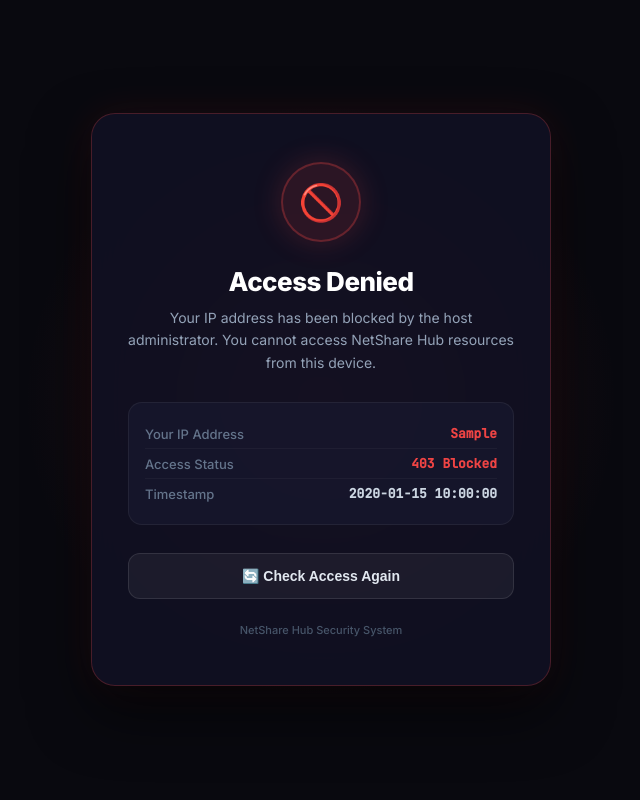
After one commit to samiulhaquereal/NetShare-Hub, a Flask app: template templates/blocked.html in a window 1280 px wide. The commit adds this page. Shown: the whole page, without its empty margins (319-959 px from the left). Run offline with Flask 3, Linux system fonts and the light colour scheme; the template is opened without the code that fills it: most values are stand-ins (such as "Sample title", 1, 10 or a date in 2020); parts of the project's set-up code (start-up, migrations or seed data) failed here and were passed over; some libraries are stand-ins or nearby versions.

Commit message:
feat: Add professional HTML Access Denied page for blocked IPs

```diff
--- a/server.py
+++ b/server.py
@@ -377,7 +377,10 @@ def security_middleware():
 
     # 1. IP Block check
     if ip in _blocked_ips and not request.path.startswith("/static"):
-        return jsonify({"error": "Access Denied: Your IP address has been blocked by host.", "blocked": True}), 403
+        if request.path.startswith("/api/") or request.headers.get("Accept") == "application/json":
+            return jsonify({"error": "Access Denied: Your IP address has been blocked by host.", "blocked": True}), 403
+        s_time = datetime.datetime.now().strftime("%Y-%m-%d %H:%M:%S")
+        return render_template("blocked.html", ip=ip, server_time=s_time), 403
 
     # 2. PIN Protection check
     if SERVER_PIN:
--- /dev/null
+++ b/templates/blocked.html
@@ -0,0 +1,153 @@
+<!DOCTYPE html>
+<html lang="en">
+<head>
+  <meta charset="UTF-8">
+  <meta name="viewport" content="width=device-width, initial-scale=1.0">
+  <title>Access Denied — NetShare Hub</title>
+  <link rel="icon" type="image/png" href="/static/icon.png" />
+  <link href="https://fonts.googleapis.com/css2?family=Inter:wght@400;500;600;700;800&family=JetBrains+Mono:wght@500&display=swap" rel="stylesheet">
+  <style>
+    *, *::before, *::after { box-sizing: border-box; margin: 0; padding: 0; }
+    body {
+      background: #09090f;
+      color: #E2E8F0;
+      font-family: 'Inter', system-ui, -apple-system, sans-serif;
+      height: 100vh;
+      display: flex;
+      align-items: center;
+      justify-content: center;
+      overflow: hidden;
+      position: relative;
+    }
+    body::before {
+      content: '';
+      position: absolute;
+      width: 600px;
+      height: 600px;
+      background: radial-gradient(circle, rgba(239, 68, 68, 0.15) 0%, transparent 70%);
+      top: 50%;
+      left: 50%;
+      transform: translate(-50%, -50%);
+      pointer-events: none;
+    }
+    .blocked-card {
+      background: rgba(17, 17, 36, 0.85);
+      border: 1px solid rgba(239, 68, 68, 0.25);
+      backdrop-filter: blur(20px);
+      border-radius: 24px;
+      padding: 48px 36px;
+      max-width: 460px;
+      width: 90%;
+      text-align: center;
+      box-shadow: 0 25px 60px rgba(0, 0, 0, 0.6), 0 0 40px rgba(239, 68, 68, 0.1);
+      position: relative;
+      z-index: 1;
+      animation: floatIn 0.4s cubic-bezier(0.16, 1, 0.3, 1);
+    }
+    @keyframes floatIn {
+      from { opacity: 0; transform: translateY(20px) scale(0.95); }
+      to { opacity: 1; transform: translateY(0) scale(1); }
+    }
+    .icon-wrap {
+      width: 80px;
+      height: 80px;
+      background: rgba(239, 68, 68, 0.12);
+      border: 2px solid rgba(239, 68, 68, 0.3);
+      border-radius: 50%;
+      display: flex;
+      align-items: center;
+      justify-content: center;
+      margin: 0 auto 24px;
+      font-size: 36px;
+      box-shadow: 0 0 30px rgba(239, 68, 68, 0.2);
+    }
+    h1 {
+      font-size: 26px;
+      font-weight: 800;
+      color: #FFF;
+      margin-bottom: 10px;
+      letter-spacing: -0.02em;
+    }
+    p.subtitle {
+      font-size: 14px;
+      color: #94A3B8;
+      line-height: 1.6;
+      margin-bottom: 28px;
+    }
+    .meta-box {
+      background: rgba(24, 24, 46, 0.8);
+      border: 1px solid rgba(255, 255, 255, 0.06);
+      border-radius: 14px;
+      padding: 16px;
+      margin-bottom: 28px;
+      font-size: 13px;
+      text-align: left;
+    }
+    .meta-row {
+      display: flex;
+      justify-content: space-between;
+      align-items: center;
+      padding: 6px 0;
+      border-bottom: 1px solid rgba(255, 255, 255, 0.04);
+    }
+    .meta-row:last-child { border-bottom: none; }
+    .meta-label { color: #64748B; font-weight: 500; }
+    .meta-val { color: #CBD5E1; font-family: 'JetBrains Mono', monospace; font-weight: 600; }
+    .ip-highlight { color: #EF4444; font-weight: 700; }
+    .retry-btn {
+      width: 100%;
+      padding: 14px;
+      background: rgba(255, 255, 255, 0.05);
+      border: 1px solid rgba(255, 255, 255, 0.1);
+      color: #E2E8F0;
+      border-radius: 12px;
+      font-size: 14px;
+      font-weight: 600;
+      cursor: pointer;
+      transition: all 0.2s;
+      display: flex;
+      align-items: center;
+      justify-content: center;
+      gap: 8px;
+    }
+    .retry-btn:hover {
+      background: rgba(255, 255, 255, 0.1);
+      border-color: rgba(255, 255, 255, 0.2);
+    }
+    .brand-footer {
+      margin-top: 24px;
+      font-size: 11px;
+      color: #475569;
+      font-weight: 500;
+    }
+  </style>
+</head>
+<body>
+  <div class="blocked-card">
+    <div class="icon-wrap">🚫</div>
+    <h1>Access Denied</h1>
+    <p class="subtitle">Your IP address has been blocked by the host administrator. You cannot access NetShare Hub resources from this device.</p>
+
+    <div class="meta-box">
+      <div class="meta-row">
+        <span class="meta-label">Your IP Address</span>
+        <span class="meta-val ip-highlight">{{ ip }}</span>
+      </div>
+      <div class="meta-row">
+        <span class="meta-label">Access Status</span>
+        <span class="meta-val" style="color:#EF4444;">403 Blocked</span>
+      </div>
+      <div class="meta-row">
+        <span class="meta-label">Timestamp</span>
+        <span class="meta-val">{{ server_time }}</span>
+      </div>
+    </div>
+
+    <button class="retry-btn" onclick="window.location.reload()">
+      🔄 Check Access Again
+    </button>
+
+    <div class="brand-footer">NetShare Hub Security System</div>
+  </div>
+</body>
+</html>
```
Also changed, not shown: templates/index.html (+1 -7 lines), templates/messenger.html (+1 -7 lines).
